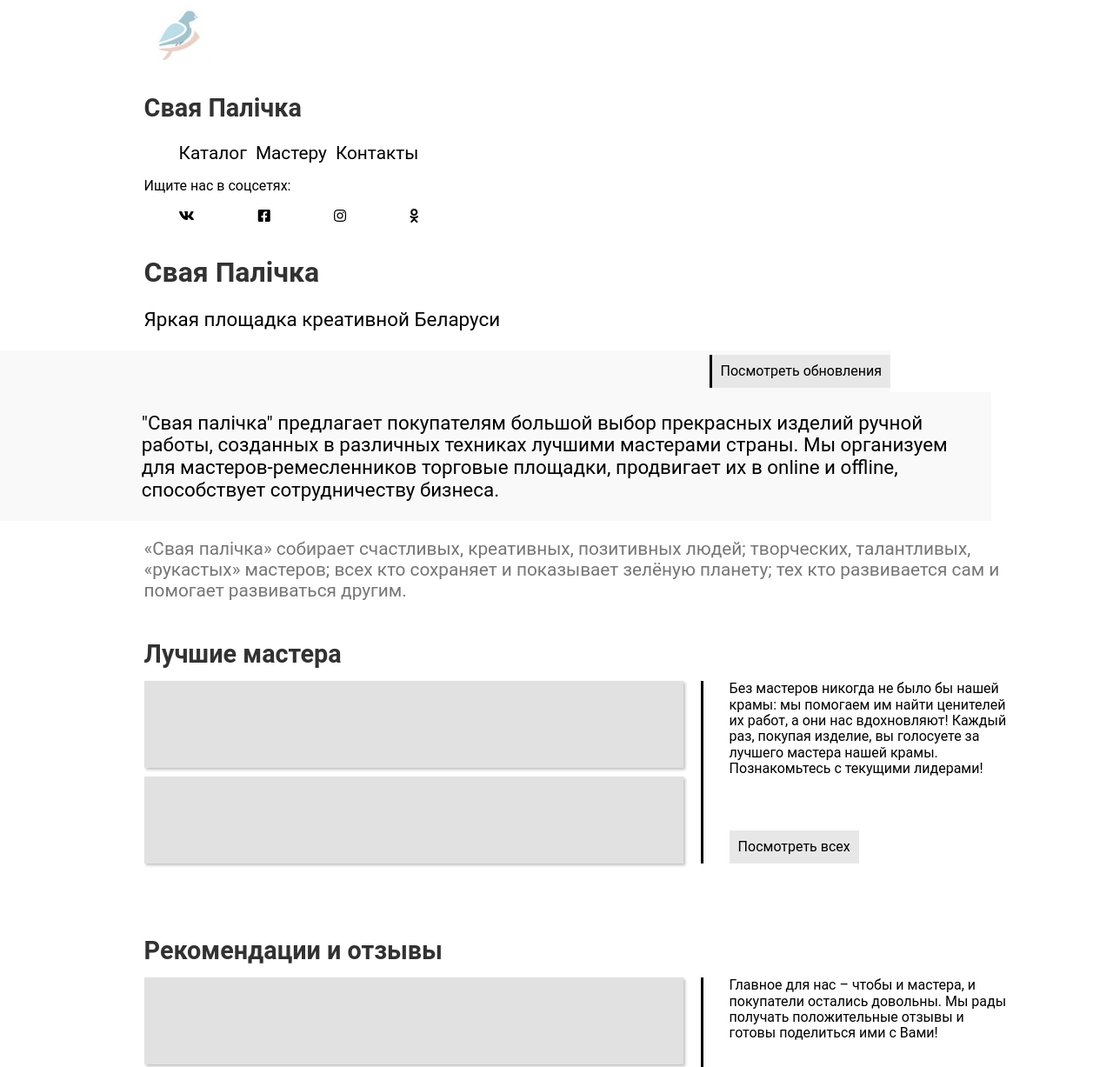
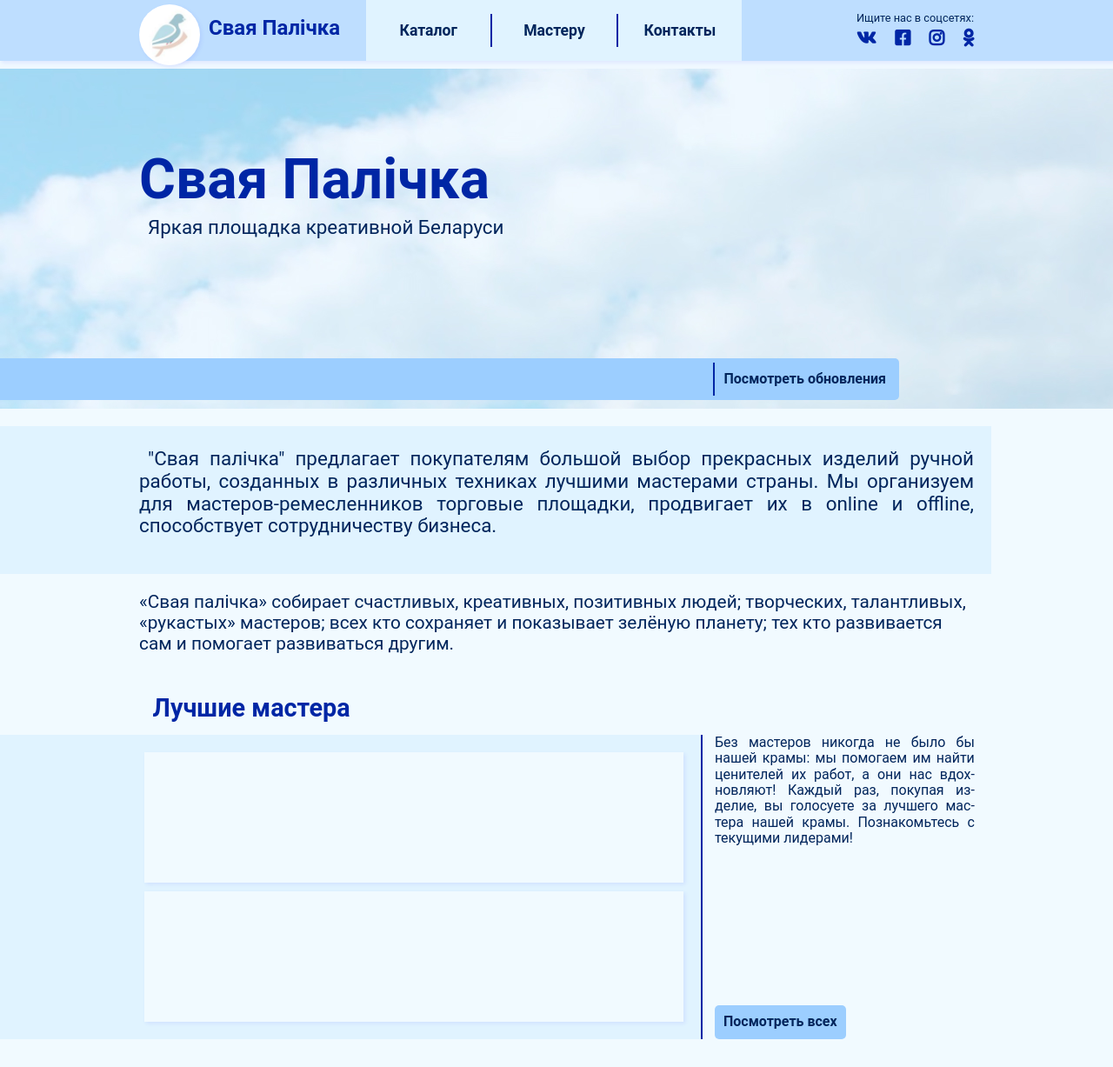
Before and after one commit to SADmammoth/palichka-static, a plain HTML site: page index.html in a window 1280 px wide. Shown: the top 1227 px of the page at 87% size. Drawn offline with Linux system fonts and the light colour scheme.

Commit message:
feat: colors; main block; header

```diff
--- /dev/null
+++ b/hyphenate.js
@@ -0,0 +1,24 @@
+function hyphenate(text) {
+  let anyletter = "[a-яА-Яa-zA-Z]",
+    vowel = "[аеёиоуыэюaeiouy]",
+    consonant = "[бвгджзклмнпрстфхцчшщbcdfghjklmnpqrstvwxz]",
+    special = "[йъь'&-]",
+    shy = "\xAD",
+    regExps = [
+      new RegExp("(" + special + ")(" + anyletter + anyletter + ")", "ig"),
+      new RegExp("(" + vowel + ")(" + vowel + vowel + ")", "ig"),
+      new RegExp("(" + vowel + consonant + ")(" + consonant + vowel + ")", "ig"),
+      new RegExp("(" + vowel + vowel + ")(" + consonant + vowel + ")", "ig"),
+      new RegExp("(" + vowel + consonant + ")(" + consonant + consonant + vowel + ")", "ig"),
+      new RegExp("(" + vowel + consonant + consonant + ")(" + consonant + consonant + vowel + ")", "ig")
+    ];
+
+  return function () {
+    for (var i = 1; i < 7; ++i) {
+      text = text.replace(regExps[i], "$1" + shy + "$2");
+    }
+    return text
+  }
+};
+
+document.body.querySelectorAll('.hyphenated').forEach(item => { console.log(item.innerText); return item.textContent = hyphenate(item.innerText)() });
--- a/index.html
+++ b/index.html
@@ -5,18 +5,19 @@
   <meta charset="UTF-8">
   <meta name="viewport" content="width=device-width, initial-scale=1.0">
   <link rel='stylesheet' href='./assets/fonts/fontawesome/css/all.css'>
+  <link rel='stylesheet' href='./normalize.css'>
   <link rel='stylesheet' href='./style.css'>
-  <link rel='stylesheet' href='./normalize.css'>
   <title>Свая Палiчка</title>
 </head>
 
 <body>
   <header>
       <div class='container'>
+        <div class='horizontal-flex-block'>
       <a href='#'>
         <div class='branding'>
           <img class='logo' width=80 height=80 src='./assets/images/cropped-logo.jpg'>
-          <h2 class='sitename'>Свая Палiчка</h2>
+          <h3 class='sitename'>Свая Палiчка</h3>
         </div>
       </a>
       <nav class='header-nav-container'>
@@ -29,28 +30,29 @@
       <nav class='social-nav-container'>
         <p class='hint'>Ищите нас в соцсетях:</p>
         <ul class='social-nav horizontal-flex-block'>
-          <li class='hflex-item'><a href="#"><i class="fab fa-vk"></i></a></li>
-          <li class='hflex-item'><a href="#"><i class="fab fa-facebook-square"></i></a></li>
-          <li class='hflex-item'><a href='#'><i class="fab fa-instagram"></i></a></li>
-          <li class='hflex-item'><a href='#'><i class="fab fa-odnoklassniki"></i></a></li>
+          <li class='hflex-item'><a href="#" class='ltblue-hover'><i class="fab fa-vk"></i></a></li>
+          <li class='hflex-item'><a href="#" class='blue-hover'><i class="fab fa-facebook-square"></i></a></li>
+          <li class='hflex-item'><a href='#' class='pink-hover'><i class="fab fa-instagram"></i></a></li>
+          <li class='hflex-item'><a href='#' class='orange-hover'><i class="fab fa-odnoklassniki"></i></a></li>
         </ul>
       </nav>
     </div>
+    </div>
   </header>
   <main>
-    <section class='main-section'>
-      <div class='container'>
+    <section id='main-section'>
+      <div class='container' style='position: absolute; top: 25%;'>
       <h1>Свая Палiчка</h1>
       <p class='main-text'>Яркая площадка креативной Беларуси</p>
     </div>
       <div class='leftside-wide-btngroup'>
-        <a href='#' class='button'>Посмотреть обновления</a>
+        <a href='#news-section' class='button'>Посмотреть обновления</a>
       </div>
     </section>
     <section class='desc-section'>
       <div class='background'>
           <div class='container'>
-      <p class='main-text'>
+      <p class='main-text hyphenated'>
         "Свая палiчка" предлагает покупателям большой выбор прекрасных изделий
         ручной работы, созданных в различных техниках лучшими мастерами страны.
         Мы организуем для мастеров-ремесленников торговые площадки, продвигает
@@ -59,33 +61,30 @@
       </div>
     </div>
     <div class='container'>
-      <p class='additional-text'>
+      <p class='additional-text hyphenated'>
         «Свая палiчка» собирает счастливых, креативных, позитивных людей; творческих,
         талантливых, «рукастых» мастеров; всех кто сохраняет и показывает зелёную планету;
         тех кто развивается сам и помогает развиваться другим.
       </p>
     </div>
     </section>
-    <div class='container'>
-    <section class='articles-grid'>
+    <section id='masters-section' class='articles-grid'>
 
       <h2 class='title'>Лучшие мастера</h2>
-      <p class='description'>Без мастеров никогда не было бы нашей крамы: мы помогаем им найти ценителей их работ,
-         а они нас вдохновляют! Каждый раз, покупая изделие, вы голосуете за лучшего мастера
-         нашей крамы. Познакомьтесь с текущими лидерами!</p>
-      <div class='articles vertical-flex-block'>
+      <p class='description hyphenated'>Без мастеров никогда не было бы нашей крамы: мы помогаем им найти ценителей их работ,
+         а они нас вдохновляют! Каждый раз, покупая изделие, вы голосуете за лучшего мастера нашей крамы. Познакомьтесь с
+         текущими лидерами!</p>
+      <div class='articles background vertical-flex-block'>
         <article class='vflex-item masters-card card'></article>
         <article class='vflex-item masters-card card'></article>
       </div>
       <a href='#' class='button'>Посмотреть всех</a>
     </section>
-  </div>
-  <div class='container'>
-    <section class='articles-grid'>
+    <section id='feedback-section' class='articles-grid'>
       <h2  class='title'>Рекомендации и отзывы</h2>
-      <p class='description'>Главное для нас – чтобы и мастера, и покупатели остались довольны. Мы рады получать
+      <p class='description hyphenated'>Главное для нас – чтобы и мастера, и покупатели остались довольны. Мы рады получать
         положительные отзывы и готовы поделиться ими с Вами!</p>
-      <div class='articles vertical-flex-block'>
+      <div class='articles background vertical-flex-block'>
         <arcticle class='vflex-item review-card card'></arcticle>
         <arcticle class='vflex-item review-card card'></arcticle>
         <arcticle class='vflex-item review-card card'></arcticle>
@@ -93,18 +92,17 @@
       <a href='#' class='button'>Оставить отзыв</a>
 
     </section>
-  </div>
-    <section class='message-grid'>
+    <section id='messege-section' class='message-grid'>
       <h2 class='message-title'>Вы Мастер и хотите завести сваю "Палiчку"?
       <br/>
       <span class='subtitle'>Вы можете сделать это онлайн!</span></h2>
       <a href='#' class='button'>Обратная связь</a>
-      <p class='description'>Мы можем гарантировать вам полную поддержку и всестороннюю консультацию, поможем
+      <p class='description hyphenated'>Мы можем гарантировать вам полную поддержку и всестороннюю консультацию, поможем
         снискать армию поклонников и истинное уважение коллег. Присоединяйтесь к дружному
         коллективу мастеров и покупателей!</p>
     </section>
 
-    <section class='news-section'>
+    <section id='news-section' class='news-section'>
         <div class='container'>
         <h2>Обновления</h2>
       </div>
@@ -158,10 +156,10 @@
     </nav>
     <nav class='social-nav-container'>
       <ul class='social-nav horizontal-flex-block'>
-        <li class='hflex-item'><a href="#"><i class="fab fa-vk"></i></a></lic>
-        <li class='hflex-item'><a href="#"><i class="fab fa-facebook-square"></i></a></li>
-        <li class='hflex-item'><a href='#'><i class="fab fa-instagram"></i></a></li>
-        <li class='hflex-item'><a href='#'><i class="fab fa-odnoklassniki"></i></a></li>
+          <li class='hflex-item'><a href="#" class='ltblue-hover'><i class="fab fa-vk"></i></a></li>
+          <li class='hflex-item'><a href="#" class='blue-hover'><i class="fab fa-facebook-square"></i></a></li>
+          <li class='hflex-item'><a href='#' class='pink-hover'><i class="fab fa-instagram"></i></a></li>
+          <li class='hflex-item'><a href='#' class='orange-hover'><i class="fab fa-odnoklassniki"></i></a></li>
       </ul>
     </nav>
   </div>
@@ -169,5 +167,8 @@
       <p class='description'>&copy; 2019, ИП Вася</p>
     </div>
   </footer>
+  <script src='./hyphenate.js'  type='text/javascript'>
+
+  </script>
 </body>
 </html>
--- a/style.css
+++ b/style.css
@@ -1,14 +1,18 @@
+:root {
+  --main-image: url('./assets/images/mainBg.jpg');
+  --dark-background: #BEDEFF;
+  --background: #E0F3FF;
+  --light-background: #F1FAFF;
+  --buttons-color: #9CCEFF;
+  --buttons-hover: #6DB5FC;
+  --shadow: 2px 2px 4px #5d62ff1e;
 
-:root {
-  --main-image: url('./assets/images/');
-  --dark-background: #DFDFDF;
-  --background: #F9F9F9;
-  --light-background: #e1e1e1;
-  --primary-text-color: #323232;
-  --secondary-text-color: #767676;
-  --buttons-color: #E7E7E7;
-  --common-text-color: #000000;
-  --divider: 3px solid #000000;
+  --primary-text-color: #0026a5;
+  --secondary-text-color: #00255c;
+  --common-text-color: #00255c;
+
+  --divider: 2px solid var(--primary-text-color);
+
   --viewport-width: 1000px;
 }
 
@@ -21,9 +25,15 @@ html {
   font-family: 'Roboto', sans-serif
 }
 
+body {
+  background: var(--light-background);
+}
+
 h1 {
   font-size: 4rem;
   color: var(--primary-text-color);
+  margin: 0;
+  padding: 0;
 }
 
 h2 {
@@ -38,6 +48,11 @@ h3 {
 
 .main-text {
   font-size: 1.4rem;
+  margin-top: 5px;
+  padding: 0;
+  text-indent: 10px;
+  text-align: justify;
+  color: var(--common-text-color);
 }
 
 .additional-text {
@@ -47,11 +62,18 @@ h3 {
 
 .description {
   font-size: 1rem;
+  color: var(--common-text-color);
+}
+
+section:nth-child(n+2) {
+  margin-top: 20px;
 }
 
 a {
   color: inherit;
   text-decoration: inherit;
+  color: var(--common-text-color);
+  font-weight: 600;
 }
 
 nav li {
@@ -60,8 +82,11 @@ nav li {
 
 .horizontal-flex-block {
   display: flex;
+  flex-direction: row;
   justify-content: space-between;
   align-items: center;
+  height: 100%;
+  width: 100%;
 }
 
 .horizontal-flex-block .hflex-item:nth-child(n+2) {
@@ -73,6 +98,7 @@ nav li {
   flex-direction: column;
   justify-content: space-between;
   align-items: flex-start;
+  width: 100%;
 }
 
 .vertical-flex-block .vflex-item:nth-child(n+2) {
@@ -84,6 +110,13 @@ nav li {
   padding: 10px;
   font-size: 1.1;
   background: var(--buttons-color);
+  border-radius: 5px;
+  transition: background 0.3s ease-in-out;
+}
+
+.button:hover{
+  transition: background 0.3s ease-in-out;
+  background: var(--buttons-hover);
 }
 
 .link {
@@ -91,12 +124,24 @@ nav li {
 }
 
 .nav-item {
-  font-size: 1.3rem;
+  font-size: 1.1rem;
+}
+
+.hint {
+  font-size: 0.8rem;
+  padding: 0;
+  margin: 0;
+  color: var(--secondary-text-color);
+}
+
+i:not(:hover) {
+  color: var(--primary-text-color);
 }
 
 .background {
   float: left;
   background: var(--background);
+  padding: 20px 0;
 }
 
 .pictogram {
@@ -112,22 +157,33 @@ nav li {
   width: 80vw;
   display: flex;
   justify-content: flex-end;
-  background: var(--background);
-  padding: 5px 0;
+  background: var(--buttons-color);
+  padding: 5px 5px;
+  position: absolute;
+  bottom: 10px;
+  border-top-right-radius: 5px;
+  border-bottom-right-radius: 5px;
 }
 
-.leftside-wide-btngroup>*{
+.leftside-wide-btngroup .button:first-child{
   border-left: var(--divider);
+}
+
+.leftside-wide-btngroup .button {
+  border-radius: 0;
 }
 
 .articles-grid .title{
   grid-area: title;
   margin-bottom: 14px;
+  padding-left: calc((100vw - var(--viewport-width))/2 + 2% + 10px);
 }
 
 .articles-grid .description{
   grid-area: desc;
   margin-top: 0;
+  margin-right: calc((100vw - var(--viewport-width))/2 + 2% + 10px);
+  text-align: justify;
 }
 
 .articles-grid .articles {
@@ -135,6 +191,9 @@ nav li {
   border-right: var(--divider);
   padding-right: 20px;
   margin-right: 30px;
+  padding-left: calc((100vw - var(--viewport-width))/2 + 2% + 10px);
+  max-width: 620px;
+  width: 100vw;
 }
 
 .articles-grid .button {
@@ -144,27 +203,35 @@ nav li {
 
 .articles-grid {
   display: grid;
-  grid-template-areas: 'title    title'
+  grid-template: 'title    title'
                        'articles desc'
-                       'articles button';
+                       'articles button' / auto 1fr;
   justify-items: start;
   align-items: flex-start;
   margin-bottom: 60px;
 }
 
 .container {
-  padding-left: calc((100vw - var(--viewport-width))/2);
+  margin-left: calc((100vw - var(--viewport-width))/2);
   float: left;
   max-width: var(--viewport-width);
-  margin: 0 2%;
+  padding: 0 20px;
+
+  width: 100%;
+  box-sizing: border-box;
 }
 
 .card {
   background: var(--light-background);
-  box-shadow: 2px 2px 3px #32323250;
+  box-shadow: var(--shadow);
 }
 
-.masters-card, .review-card {
+.masters-card {
+  width: 100%;
+  height: 150px;
+}
+
+.review-card {
   max-width: 620px;
   width: 100vw;
   height: 100px;
@@ -225,9 +292,10 @@ nav li {
     margin-bottom: 10px;
   }
   .articles-grid {
-    grid-template-areas: 'title'
+    grid-template: 'title'
                          'articles'
-                         'button';
+                         'button' / 96%;
+    margin: 0 2%;
   }
 
   .message-grid * {
@@ -248,3 +316,124 @@ nav li {
     margin: 0 2%;
   }
 }
+
+#main-section {
+  background: var(--main-image);
+  height: 400px;
+  position: relative;
+}
+
+header {
+  height: 70px;
+  background: var(--dark-background);
+  box-shadow: var(--shadow);
+  position: relative;
+  z-index: 9999;
+}
+
+header .container {
+  height: 100%;
+}
+
+.branding{
+  display: flex;
+}
+
+.logo {
+  border-radius: 100%;
+  margin-right: 10px;
+  box-shadow: var(--shadow);
+  width: 70px;
+  height: 70px;
+  object-fit: cover;
+  margin-top: 10px;
+}
+
+.header-nav-container {
+  background: var(--background);
+  height: 100%;
+  margin: 0 30px;
+  width: 45%;
+}
+
+.header-nav {
+  box-sizing: border-box;
+  width: 100%;
+  margin: 0 auto;
+  justify-content: space-around !important;
+}
+
+.header-nav li {
+  width: 100%;
+  padding: 2% 0;
+  box-sizing: border-box;
+  transition: background 0.2s ease-in-out;
+  background: var(--background);
+  margin: 0 !important;
+  text-align: center;
+}
+
+.header-nav li:nth-child(n+2) {
+  border-left: var(--divider);
+}
+
+.header-nav li:hover {
+  background: var(--light-background);
+  transition: all 0.2s ease-in-out;
+}
+
+ul {
+  margin: 0;
+  padding: 0;
+}
+
+.social-nav-container {
+  margin-left: auto
+}
+
+.social-nav {
+  font-size: 20px;
+  margin-top: 5px;
+  width: 100%;
+  margin-left: 0;
+}
+
+.ltblue-hover {
+  color: inherit;
+  transition: color 0.2s ease-in-out;
+}
+
+.ltblue-hover:hover {
+  transition: color 0.2s ease-in-out;
+  color: #00aeff;
+}
+
+.blue-hover {
+  color: inherit;
+  transition: color 0.2s ease-in-out;
+}
+
+.blue-hover:hover {
+  transition: color 0.2s ease-in-out;
+  color: #0044ff;
+}
+
+.pink-hover {
+  color: inherit;
+  transition: color 0.2s ease-in-out;
+}
+
+.pink-hover:hover {
+  transition: color 0.2s ease-in-out;
+  color: #ff00f2;
+}
+
+.orange-hover {
+  color: inherit;
+  transition: color 0.2s ease-in-out;
+}
+
+.orange-hover:hover {
+  transition: color 0.2s ease-in-out;
+  color: #ff9100;
+}
```
Also changed, not shown: assets/images/mainBg.jpg (added).
